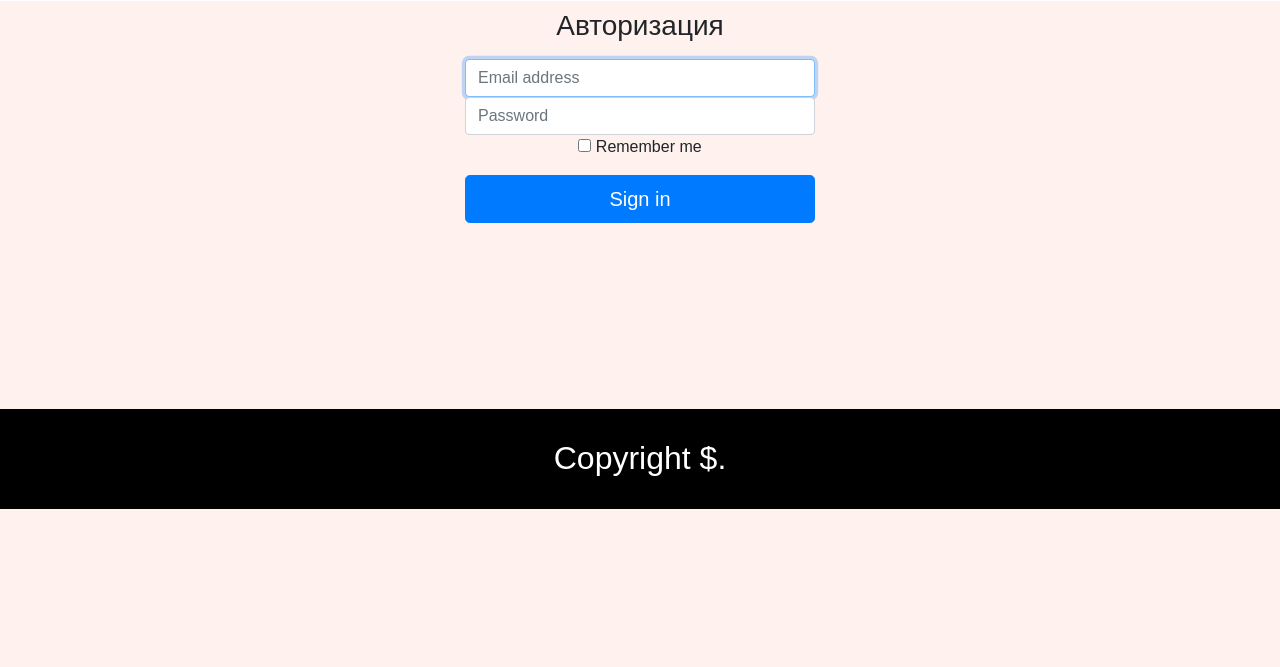
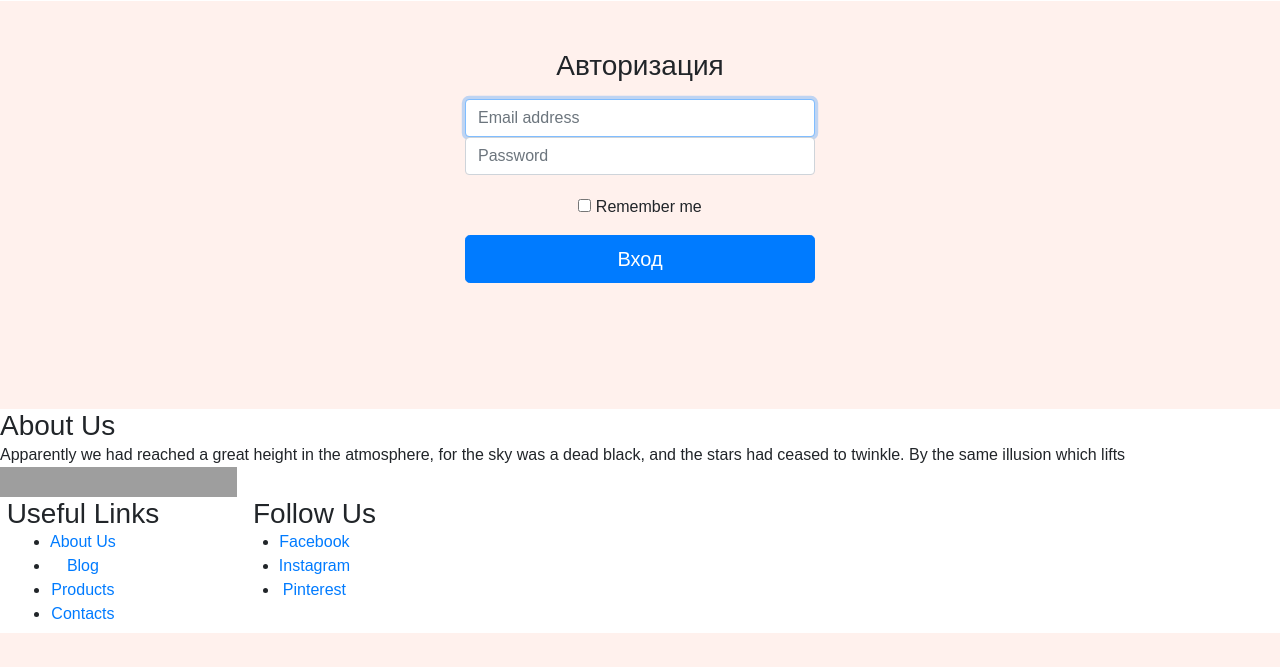
Before and after one commit to aleksei140888/k_diplom, a Django app: page /auth/ in a window 1280 px wide. Shown: the part 133-800 px from the top of the page. Run offline with Django 3.2, Linux system fonts and the light colour scheme; some libraries are stand-ins or nearby versions; grey boxes are pictures that could not be loaded.

Commit message:
some fixes

```diff
--- a/main_site/templates/account/auth_page.html
+++ b/main_site/templates/account/auth_page.html
@@ -10,18 +10,18 @@
         <div class="col-12 col-md-4"></div>
         <div class="col-12 col-md-4" style="margin-top: 0px;">
             <form action="{% url 'auth_sign' %}" class="form-signin">
-              <h1 class="h3 mb-3 font-weight-normal">Авторизация</h1>
+              <h1 class="h3 mb-3 font-weight-normal" style="padding-top: 40px;">Авторизация</h1>
                 <label for="inputEmail" class="sr-only">Логин</label>
                 <input name="username" type="text" id="inputEmail" class="form-control" placeholder="Email address" required=""
                        autofocus="">
                 <label for="inputPassword" class="sr-only">Пароль</label>
                 <input name="password" type="password" id="inputPassword" class="form-control" placeholder="Password" required="">
                 <div class="checkbox mb-3">
-                    <label>
+                    <label style="padding-top: 20px;">
                         <input type="checkbox" value="remember-me"> Remember me
                     </label>
                 </div>
-                <button class="btn btn-lg btn-primary btn-block" type="submit">Sign in</button>
+                <button class="btn btn-lg btn-primary btn-block" type="submit">Вход</button>
             </form>
         </div>
         <div class="col-12 col-md-4"></div>
--- a/main_site/templates/base_template.html
+++ b/main_site/templates/base_template.html
@@ -55,10 +55,38 @@
     {% block content %}
 
     {% endblock %}
-
-    <div style="background-color: black; min-height: 100px;">
-        <div class="container" style="color: white;">
-            <h2 class="text-center text-capitalize" style="padding-top: 30px;">Copyright $.</h2>
+    <div id="bottom" class="cmsmasters_color_scheme_second" \>
+		<div class="bottom_bg" style="background-color: white;">
+			<div class="bottom_outer">
+				<div class="bottom_inner sidebar_layout_121414">
+                    <aside id="text-3" class="widget widget_text"><h3 class="widgettitle">About Us</h3>
+                        <div class="textwidget"><p>Apparently we had reached a great height in the atmosphere, for the sky was a dead black, and the stars had ceased to twinkle. By the same illusion which lifts</p>
+                            <img src="https://handmade-shop.cmsmasters.net/wp-content/uploads/2016/12/payment.png" alt="logo" width="237" height="30"></div>
+                        </aside>
+                        <div style="padding-right:0px; padding-left:0px; overflow:auto; width: 100%; margin:0 auto; max-width:400px; display:inline-block;">
+                            <div style="float:left;text-align:center;">
+                        <h3 class="widgettitle">Useful Links</h3>
+                        <ul class='list'>
+                            <li><a href="https://handmade-shop.cmsmasters.net/about-me/">About Us</a></li>
+                            <li><a href="https://handmade-shop.cmsmasters.net/my-blog/">Blog</a></li></li>
+                            <li><a href="https://handmade-shop.cmsmasters.net/shop-2/">Products</a></li>
+                            <li><a href="https://handmade-shop.cmsmasters.net/contact-us/">Contacts</a></li>
+                        </ul>
+                    </div>
+                    <div style="float:right;text-align:center;">
+                        <h3 class="widgettitle">Follow Us</h3>
+                        <ul class='list'>
+                            <li><a href="https://www.facebook.com/profile.php?id=100010265324329">Facebook</a></li>
+                            <li><a href="https://www.instagram.com/_sweety__peach_/?hl=ru">Instagram</a></li>
+                            <li><a href="https://www.pinterest.cl/optimistttt9/">Pinterest</a></li>
+                        </ul>
+                        <div style="clear:both"></div>
+                    </div>
+                </div>
+                        </div>
+                    </aside>
+                </div>
+            </div>
         </div>
     </div>
     <!-- Подключение блока с скриптами -->
--- a/static/css/style.css
+++ b/static/css/style.css
@@ -40,6 +40,10 @@ height:80px;
 .logo{
 	float: left;
 	margin-top: 1.3em;
+}
+.list{
+    float: right;
+    margin:0 50px;
 }
 .top-menu{
 	float:right;
```
Also changed, not shown: db.sqlite3.
